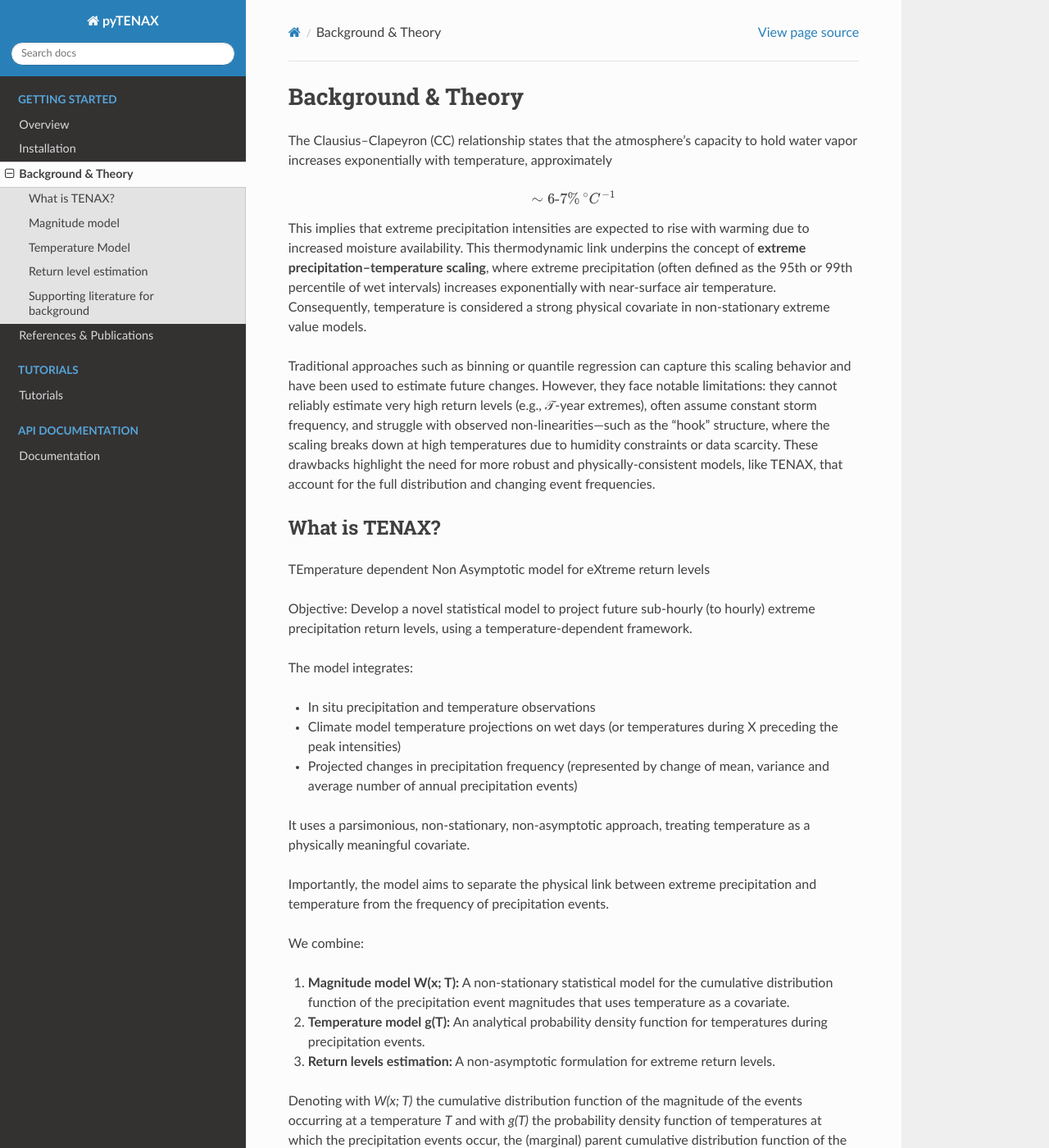
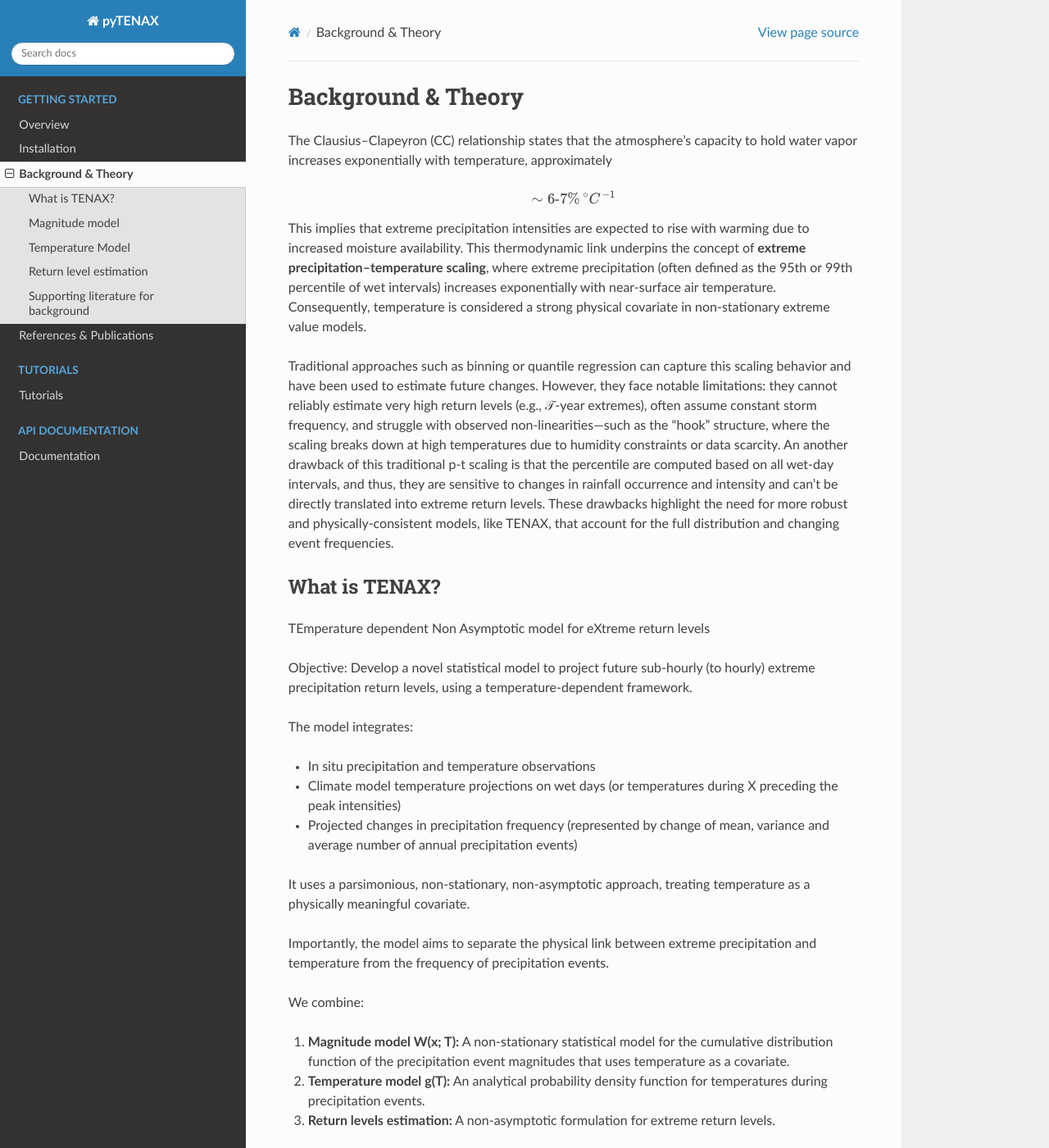
Before and after one commit to PetrVey/pyTENAX, a Sphinx documentation site: the page built from docs/source/getting_started/background.rst, in a window 1280 px wide and 1400 px high. Shown: the whole window at 82% size. Built offline with Sphinx 7.4.7 and the Read the Docs theme 3.1.0, drawn with Linux system fonts in a browser that asks for light colours; some of the changed text lies outside the part shown.

Commit message:
updated background

```diff
--- a/docs/source/getting_started/background.rst
+++ b/docs/source/getting_started/background.rst
@@ -14,6 +14,8 @@ have been used to estimate future changes. However, they face notable limitation
 they cannot reliably estimate very high return levels (e.g., 𝒯-year extremes),
 often assume constant storm frequency, and struggle with observed non-linearities—such as the “hook” structure,
 where the scaling breaks down at high temperatures due to humidity constraints or data scarcity.
+An another drawback of this traditional p-t scaling is that the percentile are computed based on all wet-day intervals,
+and thus, they are sensitive to changes in rainfall occurrence and intensity and can't be directly translated into extreme return levels.
 These drawbacks highlight the need for more robust and physically-consistent models,
 like TENAX, that account for the full distribution and changing event frequencies.
 
@@ -66,7 +68,7 @@ Magnitude model
 The **magnitude model** has four parameters: **λ₀**, **a**, **κ₀**, and **b**.
 
 | We first define independent **ordinary precipitation events** which follows two steps:
-| 1. **Independent storms** are defined as wet periods separated by dry intermissions of at least *d_dry* = 24 hours.
+| 1. **Independent storms** are defined as wet periods separated by dry intermissions of at least *d_dry* = 24 hours. This d_dry interval between storms can of course be adjusted based on needs.
 | 2. **Ordinary events** of duration *d* are defined as the duration-maxima of the intependent storms
 | and are derived as the maximum intensity observed during each storm
 | using a running window of size *d* and time steps equal to the temporal resolution of the data.
```
